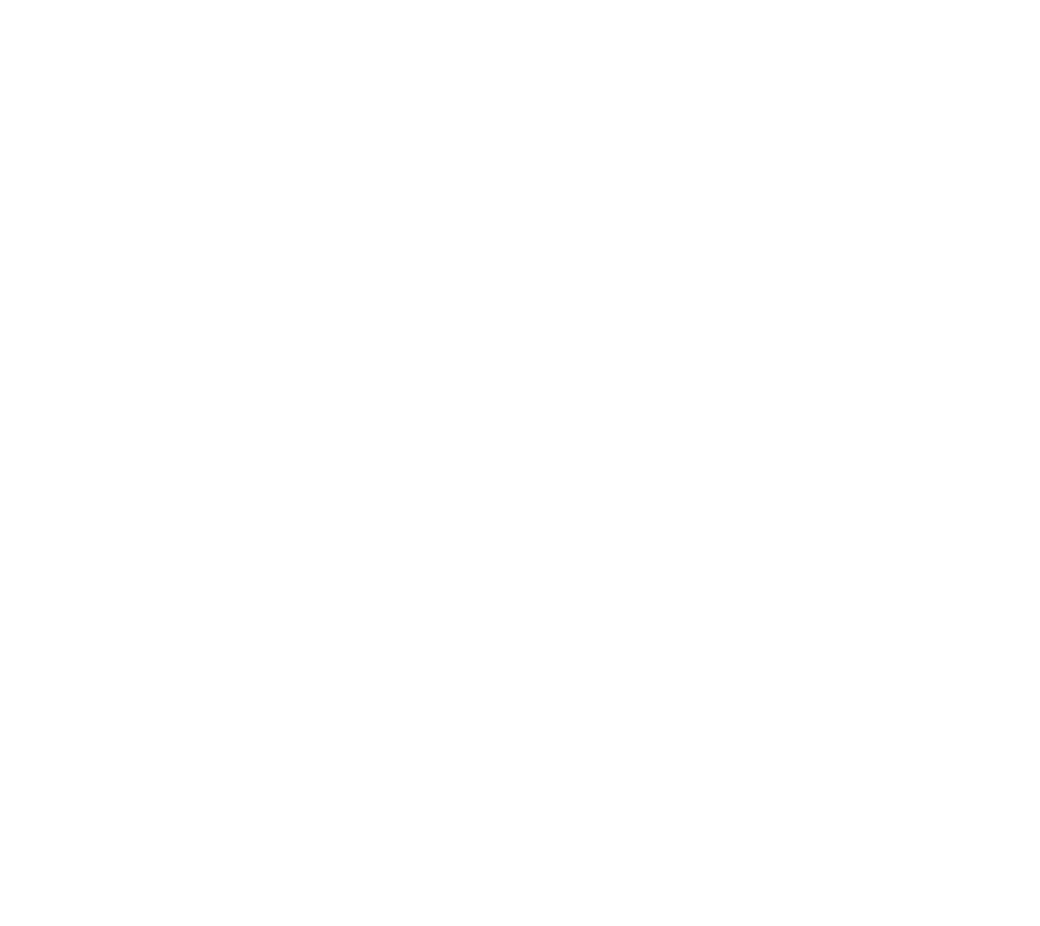
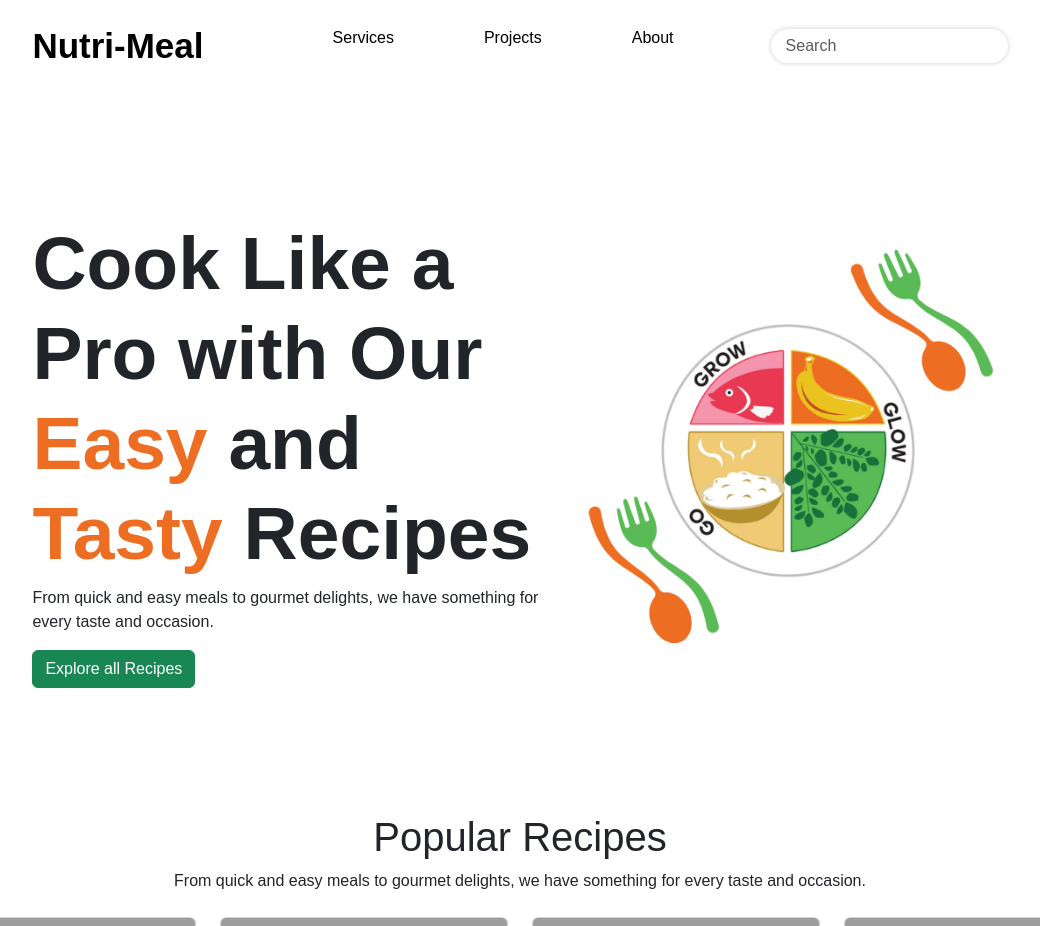
Before and after one commit to Cagnayo/Nutri-Meals, a PHP site: page / in a window 1280 px wide. Before the commit the part shown is empty. Shown: the top 926 px of the page, without its empty margins (120-1160 px from the left). Before the commit the page ends 800 px from the top, so only its background shows below. Run offline with PHP 8.4, Linux system fonts and the light colour scheme; grey boxes are pictures that could not be loaded.

Commit message:
homepage

```diff
--- a/index.php
+++ b/index.php
@@ -1,13 +1,88 @@
 <!DOCTYPE html>
 <html lang="en">
 <head>
-    <meta charset="UTF-8">
-    <meta name="viewport" content="width=device-width, initial-scale=1.0">
-    <title>Document</title>
-    <link href="https://cdn.jsdelivr.net/npm/bootstrap@5.3.5/dist/css/bootstrap.min.css" rel="stylesheet" integrity="sha384-SgOJa3DmI69IUzQ2PVdRZhwQ+dy64/BUtbMJw1MZ8t5HZApcHrRKUc4W0kG879m7" crossorigin="anonymous">
+  <meta charset="UTF-8" />
+  <meta name="viewport" content="width=device-width, initial-scale=1.0"/>
+  <title>Nutri-Meal</title>
+  <link href="https://cdn.jsdelivr.net/npm/bootstrap@5.3.5/dist/css/bootstrap.min.css" rel="stylesheet"/>
+  <link rel="stylesheet" href="style.css" />
 </head>
 <body>
+  <!-- Navbar -->
+  <header>
+    <div class="logo">Nutri-Meal</div>
+    <nav>
+      <ul class="nav-links">
+        <li><a href="#">Services</a></li>
+        <li><a href="#">Projects</a></li>
+        <li><a href="#">About</a></li>
+      </ul>
+    </nav>
+    <form class="search-form d-flex" role="search">
+      <input class="form-control" type="search" placeholder="Search" aria-label="Search" />
+    </form>
+  </header>
 
+  <!-- Hero Section -->
+  <section class="hero-section">
+    <div class="hero-text">
+      <h1>Cook Like a Pro with Our <span class="highlight">Easy</span> and <span class="highlight">Tasty</span> Recipes</h1>
+      <p>From quick and easy meals to gourmet delights, we have something for every taste and occasion.</p>
+      <a href="#" class="btn btn-success">Explore all Recipes</a>
+    </div>
+    <div class="hero-image">
+      <img src="images/nutri-meal.png" alt="Chef with Pizza">
+    </div>
+  </section>
+
+  <!-- Popular Recipes Section -->
+  <section class="popular-section">
+    <div class="container-card">
+      <div class="popular-recipes text-center">
+        <h1>Popular Recipes</h1>
+        <p>From quick and easy meals to gourmet delights, we have something for every taste and occasion.</p>
+      </div>
+    </div>
+
+    <div class="img-container d-flex justify-content-center">
+      <div class="d-inline-flex p-2 gap-4 flex-wrap">
+        <!-- Example Cards -->
+        <div class="card" style="width: 18rem;">
+          <img src="..." class="card-img-top" alt="...">
+          <div class="card-body">
+            <h5 class="card-title">Card title</h5>
+            <p class="card-text">Some quick example text to build on the card title and make up the bulk of the card's content.</p>
+            <a href="#" class="btn btn-warning">Go somewhere</a>
+          </div>
+        </div>
+        <div class="card" style="width: 18rem;">
+          <img src="..." class="card-img-top" alt="...">
+          <div class="card-body">
+            <h5 class="card-title">Card title</h5>
+            <p class="card-text">Some quick example text to build on the card title and make up the bulk of the card's content.</p>
+            <a href="#" class="btn btn-warning">Go somewhere</a>
+          </div>
+        </div>
+        <div class="card" style="width: 18rem;">
+          <img src="..." class="card-img-top" alt="...">
+          <div class="card-body">
+            <h5 class="card-title">Card title</h5>
+            <p class="card-text">Some quick example text to build on the card title and make up the bulk of the card's content.</p>
+            <a href="#" class="btn btn-warning">Go somewhere</a>
+          </div>
+        </div>
+        <div class="card" style="width: 18rem;">
+          <img src="..." class="card-img-top" alt="...">
+          <div class="card-body">
+            <h5 class="card-title">Card title</h5>
+            <p class="card-text">Some quick example text to build on the card title and make up the bulk of the card's content.</p>
+            <a href="#" class="btn btn-warning">Go somewhere</a>
+          </div>
+        </div>
+
+        <!-- Repeat for other cards as needed -->
+      </div>
+    </div>
+  </section>
 </body>
-
 </html>
--- /dev/null
+++ b/style.css
@@ -0,0 +1,123 @@
+* {
+  margin: 0;
+  padding: 0;
+  box-sizing: border-box;
+}
+
+body {
+  background-color: #fff;
+  font-family: Arial, Helvetica, sans-serif;
+}
+
+header {
+  background-color: #fff;
+  display: flex;
+  justify-content: space-between;
+  align-items: center;
+  padding: 20px 50px;
+  margin-left: 8%;
+  margin-right: 8%;
+}
+
+.logo {
+  font-size: 35px;
+  font-weight: bold;
+  color: black;
+}
+
+.nav-links {
+  list-style: none;
+  display: flex;
+  gap: 90px;
+}
+
+.nav-links li a {
+  color: black;
+  text-decoration: none;
+  font-weight: 500;
+}
+
+.nav-links li a:hover {
+  color: green;
+}
+
+.search-form input {
+  border-radius: 20px;
+  border: none;
+  padding: 5px 15px;
+  outline: none;
+  box-shadow: 0 0 5px rgba(0, 0, 0, 0.2);
+  transition: all 0.3s ease;
+}
+
+/* Hero Section */
+.hero-section {
+  display: flex;
+  justify-content: space-between;
+  align-items: center;
+  padding: 60px 8%;
+  background-color: #fff;
+  height: 90vh;
+  scroll-snap-align: start;
+}
+
+.hero-text {
+  max-width: 50%;
+  margin-left: 50px;
+}
+
+.hero-text h1 {
+  font-size: 75px;
+  font-weight: bold;
+}
+
+.hero-text .highlight {
+  color: #ed6d23;
+}
+
+.hero-image {
+  max-width: 45%;
+  margin-right: 50px;
+}
+
+.hero-image img {
+  width: 100%;
+  height: auto;
+}
+
+/* Popular Section */
+.container-card {
+  display: flex;
+  justify-content: center;
+}
+
+.card-body {
+  border: 1px solid #ccc;
+}
+
+.btn-warning {
+  color: #fff;
+  background-color: #ed6d23;
+}
+.container-slider{
+
+ overflow-y: scroll;
+scroll-snap-type: mandatory;
+
+}
+
+
+/* Responsive */
+@media (max-width: 768px) {
+  .hero-section {
+    flex-direction: column;
+    text-align: center;
+    height: auto;
+    padding: 40px 5%;
+  }
+
+  .hero-text, .hero-image {
+    max-width: 100%;
+    margin: 20px 0;
+  }
+}
```
Also changed, not shown: images/nutri-meal.png (added).
